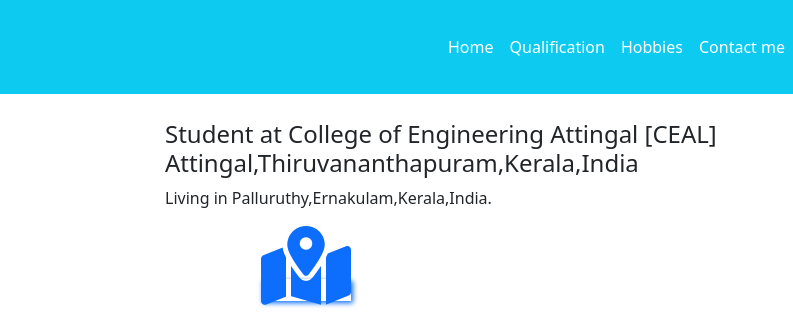
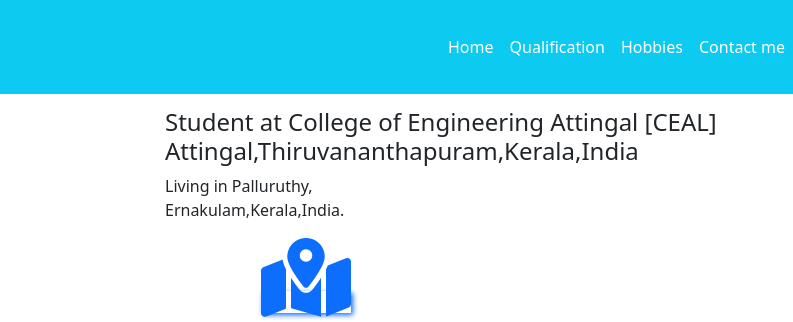
Before and after one commit to Fazalul-Ameen/Fazalul-Ameen.github.io, a plain HTML site: page index.html in a window 1280 px wide. Shown: the top 322 px of the page, 487-1280 px from the left. Drawn offline with nearby package versions, Linux system fonts and the light colour scheme.

Commit message:
Updated index.html

```diff
--- a/index.html
+++ b/index.html
@@ -70,7 +70,7 @@
         </div>
         <div class="col-md-6">
           <h4>Student at College of Engineering Attingal [CEAL]<br>Attingal,Thiruvananthapuram,Kerala,India</h4>
-          <p class="text-grey">Living in Palluruthy,Ernakulam,Kerala,India.</p>
+          <p class="text-grey">Living in Palluruthy,<br>Ernakulam,Kerala,India.</p>
           <a href="https://goo.gl/maps/tWrwFUeHy8G8Hasi7" class="location"><i
               class="fa-solid fa-map-location-dot display-1"></i></a>
         </div>
```
